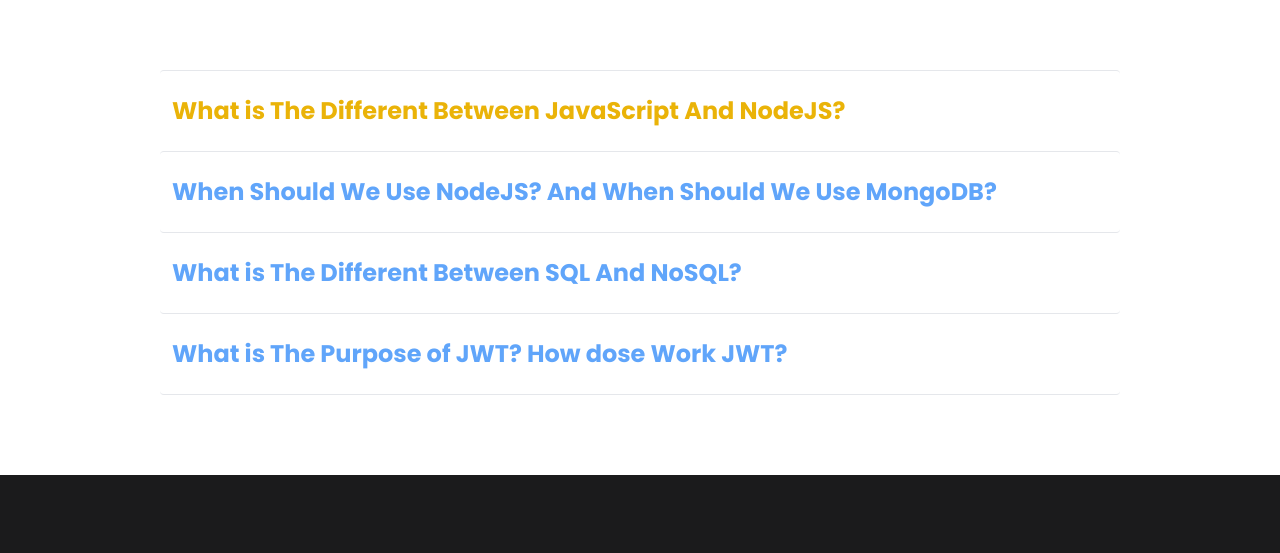
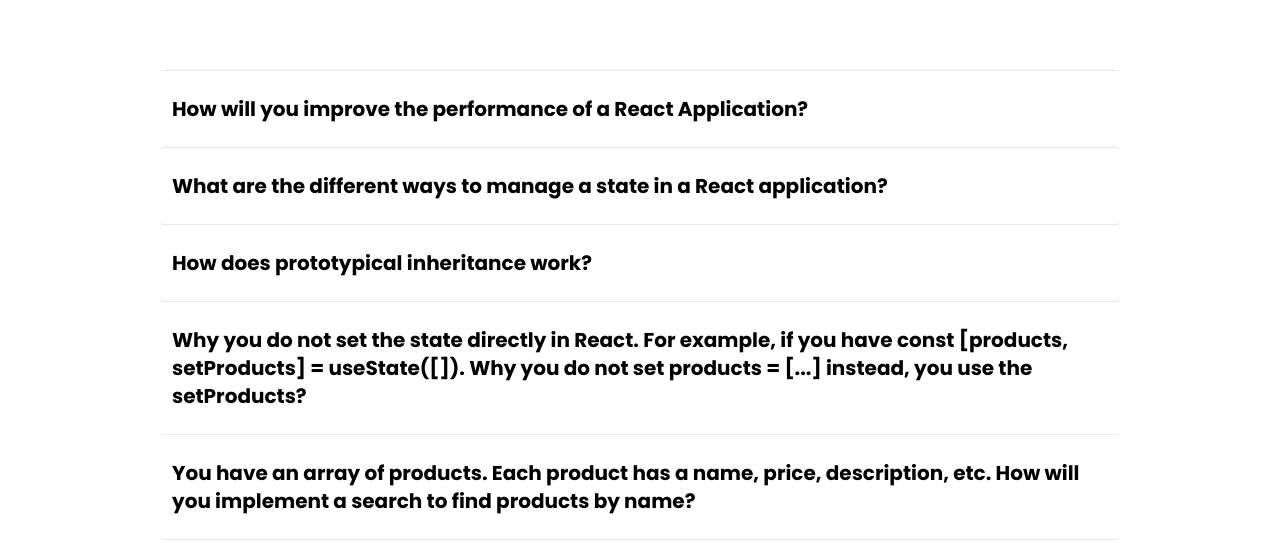
Before and after one commit to NishatFariza/car-parts-manufacturer-client, a React (Create React App) app: page /blogs in a window 1280 px wide. Shown: the part 396-949 px from the top of the page. Built offline with nearby package versions, Linux system fonts and the light colour scheme.

Commit message:
blog text implement

```diff
--- a/src/App.css
+++ b/src/App.css
@@ -11,3 +11,8 @@ h1, h2, h3, h4, h5, h6, button{
 .primary-color{
   color: #d8d8d8;
 }
+
+.box-shadow:hover{
+  box-shadow: rgba(17, 17, 26, 0.1) 0px 4px 16px, rgba(17, 17, 26, 0.1) 0px 8px 24px, rgba(17, 17, 26, 0.1) 0px 16px 56px;
+
+}
--- a/src/Pages/Blogs/Blogs.jsx
+++ b/src/Pages/Blogs/Blogs.jsx
@@ -11,36 +11,31 @@ const Blogs = () => {
   return (
     <div>
       <div className="bg-[url('https://i.ibb.co/Qj8JDbk/page-header-bg.webp')] bg-cover md:h-[40vh] h-[40vh] flex flex-col justify-center items-center ">
-        <h3 className="text-white text-5xl">FAQ</h3>
+        <h3 className="text-white lg:text-5xl text-3xl">FAQ</h3>
       </div>
 
-      <div className="mx-auto sm:w-9/12 w-11/12 container sm:py-20 py-10">
+      <div className="mx-auto lg:w-9/12 w-11/12 container sm:py-20 py-10">
         <Accordion className="rounded duration-500 ">
           <AccordionItem className="box-shadow rounded duration-500">
-            <AccordionItemHeading className="border-t  sm:py-6 py-3 sm:px-3 px-0 rounded">
-              <AccordionItemButton className="sm:text-2xl text-xl font-bold text-yellow-500 flex items-start">
-                What is The Different Between JavaScript And NodeJS?
+            <AccordionItemHeading className="border-t  sm:py-6 py-3 sm:px-3 px-0 rounded hover:text-yellow-500 text-black cursor-pointer">
+              <AccordionItemButton className="lg:text-xl text-sm font-bold flex items-start duration-300">
+                How will you improve the performance of a React Application?
               </AccordionItemButton>
             </AccordionItemHeading>
             <AccordionItemPanel className="border-b">
               <p className="sm:px-6 px-3 pt-3 border-t sm:text-base text-sm">
                 <strong className="underline primary-color font-bold text-justify">
-                  JavaScript:
+                  Ja:
                 </strong>
-                Javascript is a programming language that is used for writing
-              </p>
-              <p className="sm:px-6 px-3 sm:text-base text-sm py-8">
-                <strong className="underline primary-color font-bold">
-                  NodeJS:
-                </strong>
-                NodeJS is a Javascript runtime environment. It is mostly used on
+                language that is used for writing
               </p>
             </AccordionItemPanel>
           </AccordionItem>
           <AccordionItem className="box-shadow border-y rounded duration-500">
-            <AccordionItemHeading className="border-y-b  py-6 sm:px-3 px-0 rounded">
-              <AccordionItemButton className="sm:text-2xl text-xl font-bold text-blue-400 flex items-center">
-                When Should We Use NodeJS? And When Should We Use MongoDB?
+            <AccordionItemHeading className="border-y-b  py-6 sm:px-3 px-0 rounded hover:text-yellow-500 text-black cursor-pointer">
+              <AccordionItemButton className="text-xl font-bold duration-300 flex items-start">
+                What are the different ways to manage a state in a React
+                application?
               </AccordionItemButton>
             </AccordionItemHeading>
             <AccordionItemPanel>
@@ -54,40 +49,12 @@ const Blogs = () => {
                   server in Javascript, then you can use nodejs for it.
                 </p>
               </p>
-              <p className="sm:px-6 px-3 sm:text-base text-sm py-8">
-                <strong className="underline primary-color font-bold">
-                  Reasons for using node MongoDB:
-                </strong>
-                (on AWS), Postgres are examples of other databases. <br />
-                <strong className="text-stone-600 mt-4">
-                  Here are the some main reasons for using MongoDB:
-                </strong>
-                <li>
-                  MongoDB is very flexible and adaptable to real business world
-                  situations and requirements.
-                </li>
-                <li>
-                  Queries can be made to return certain fields within documents.
-                </li>
-                <li>
-                  MongoDB supports field, range-based query, regular expression,
-                  etc. for searching the data from the stored data.
-                </li>
-                <li>
-                  The dynamic database schema used in MongoDB is called the
-                  JSON.
-                </li>
-                <li>
-                  MongoDB basically uses JavaScript objects in place of the
-                  procedure.
-                </li>
-              </p>
             </AccordionItemPanel>
           </AccordionItem>
           <AccordionItem className="box-shadow border-b rounded duration-500">
-            <AccordionItemHeading className="  py-6 sm:px-3 px-0 rounded">
-              <AccordionItemButton className="sm:text-2xl text-xl font-bold text-blue-400 flex items-center">
-                What is The Different Between SQL And NoSQL?
+            <AccordionItemHeading className="  py-6 sm:px-3 px-0 rounded hover:text-yellow-500 text-black cursor-pointer">
+              <AccordionItemButton className="text-xl font-bold duration-300 flex items-start">
+                How does prototypical inheritance work?
               </AccordionItemButton>
             </AccordionItemHeading>
             <AccordionItemPanel className="border-y ">
@@ -98,18 +65,48 @@ const Blogs = () => {
                 Also a lot of independent consultations are there who can help
                 you with SQL database for a very large scale deployments.
               </p>
-              <p className="sm:px-6 px-3 sm:text-base text-sm py-8">
-                <strong className="underline primary-color font-bold">
-                  NoSQL:
+            </AccordionItemPanel>
+          </AccordionItem>
+          <AccordionItem className="box-shadow border-b rounded duration-500">
+            <AccordionItemHeading className=" py-6 sm:px-3 px-0 rounded hover:text-yellow-500 text-black cursor-pointer">
+              <AccordionItemButton className="text-xl font-bold duration-300 flex items-start">
+                Why you do not set the state directly in React. For example, if
+                you have const [products, setProducts] = useState([]). Why you
+                do not set products = [...] instead, you use the setProducts?
+              </AccordionItemButton>
+            </AccordionItemHeading>
+            <AccordionItemPanel>
+              <p className="sm:px-6 px-3 sm:text-base text-sm pt-3 border-t">
+                <strong className="underline primary-color font-bold text-justify">
+                  JWT:
                 </strong>
-                for setting up and deploying your large scale NoSQL deployments.
+                the signature also certifies that only the party holding the
+                private key is the one that signed it.
               </p>
             </AccordionItemPanel>
           </AccordionItem>
           <AccordionItem className="box-shadow border-b rounded duration-500">
-            <AccordionItemHeading className=" py-6 sm:px-3 px-0 rounded">
-              <AccordionItemButton className="sm:text-2xl text-xl font-bold text-blue-400 flex items-center">
-                What is The Purpose of JWT? How dose Work JWT?
+            <AccordionItemHeading className=" py-6 sm:px-3 px-0 rounded hover:text-yellow-500 text-black cursor-pointer">
+              <AccordionItemButton className="text-xl font-bold duration-300 flex items-start">
+                You have an array of products. Each product has a name, price,
+                description, etc. How will you implement a search to find
+                products by name?
+              </AccordionItemButton>
+            </AccordionItemHeading>
+            <AccordionItemPanel>
+              <p className="sm:px-6 px-3 sm:text-base text-sm pt-3 border-t">
+                <strong className="underline primary-color font-bold text-justify">
+                  JWT:
+                </strong>
+                the signature also certifies that only the party holding the
+                private key is the one that signed it.
+              </p>
+            </AccordionItemPanel>
+          </AccordionItem>
+          <AccordionItem className="box-shadow border-b rounded duration-500">
+            <AccordionItemHeading className=" py-6 sm:px-3 px-0 rounded hover:text-yellow-500 text-black cursor-pointer">
+              <AccordionItemButton className="text-xl font-bold duration-300 flex items-start">
+                What is a unit test? Why should write unit tests?
               </AccordionItemButton>
             </AccordionItemHeading>
             <AccordionItemPanel>
```
